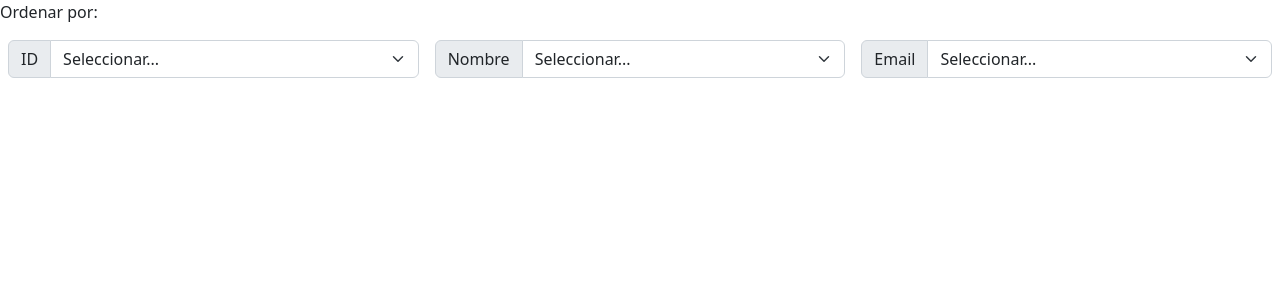
After one commit to manuelperezdearce/control-de-horarios, a PHP site: template views/components/orderByView.php in a window 1280 px wide. The commit adds this page. Shown: the top 300 px of the page. Run offline with PHP 8.4, Linux system fonts and the light colour scheme; the template is opened without the code that fills it, so the values that code supplies are empty; some libraries are stand-ins or nearby versions.

Commit message:
C: Added OrderByView and others

```diff
--- a/controllers/dashboardController.php
+++ b/controllers/dashboardController.php
@@ -1,12 +1,8 @@
 <?php
 // dashboardControler.php
 include __DIR__ . "/../views/components/dashboardView.php";
-
 include __DIR__ . "/../views/components/crearRegistroView.php";
-
 include __DIR__ . "/../views/components/searchbarView.php";
-include __DIR__ . "/../controllers/searchbarController.php";
-
 
 function dashboardController()
 {
--- a/controllers/registrosController.php
+++ b/controllers/registrosController.php
@@ -14,6 +14,7 @@ $searchTerm = isset($_POST['buscarRegistros']) ? $_POST['buscarRegistros'] : nul
 // Obtención de los registros desde el modelo, filtrados por término de búsqueda
 $registros = getData($conexion, $searchTerm);
 
+
 // Llamar al controlador para renderizar el dashboard
 dashboardController();
 // Llamar al controlador para renderizar la tabla
--- /dev/null
+++ b/views/components/orderByView.php
@@ -0,0 +1,34 @@
+<article class="w-full">
+    <label for="" class="form-label w-full">Ordenar por:</label>
+    <div class="flex flex-row [&>*]:m-2">
+        <div class="input-group">
+            <label class="input-group-text" for="inputGroupSelect01">ID</label>
+            <select class="form-select" id="inputGroupSelect01">
+                <option selected>Seleccionar...</option>
+                <option value="1">One</option>
+                <option value="2">Two</option>
+                <option value="3">Three</option>
+            </select>
+        </div>
+        <div class="input-group">
+            <label class="input-group-text" for="inputGroupSelect01">Nombre</label>
+            <select class="form-select" id="inputGroupSelect01">
+                <option selected>Seleccionar...</option>
+                <option value="1">One</option>
+                <option value="2">Two</option>
+                <option value="3">Three</option>
+            </select>
+        </div>
+        <div class="input-group">
+            <label class="input-group-text" for="inputGroupSelect01">Email</label>
+            <select class="form-select" id="inputGroupSelect01">
+                <option selected>Seleccionar...</option>
+                <option value="1">One</option>
+                <option value="2">Two</option>
+                <option value="3">Three</option>
+            </select>
+        </div>
+    </div>
+
+
+</article>
--- a/views/registrosView.php
+++ b/views/registrosView.php
@@ -3,7 +3,7 @@
 
     function registrosView()
     { ?>
-     <section class="flex flex-column gap-4 p-4 mx-auto w-full">
+     <section class="flex flex-column gap-4 lg:p-4 p-2 mx-auto w-full">
          <?php include(__DIR__ . "/../controllers/registrosController.php"); ?>
      </section>
 
```
Also changed, not shown: views/components/dashboardView.php (+6 -2 lines), views/components/searchbarView.php (+10 -5 lines), views/components/tablaRegistros.php (+8 -0 lines).
